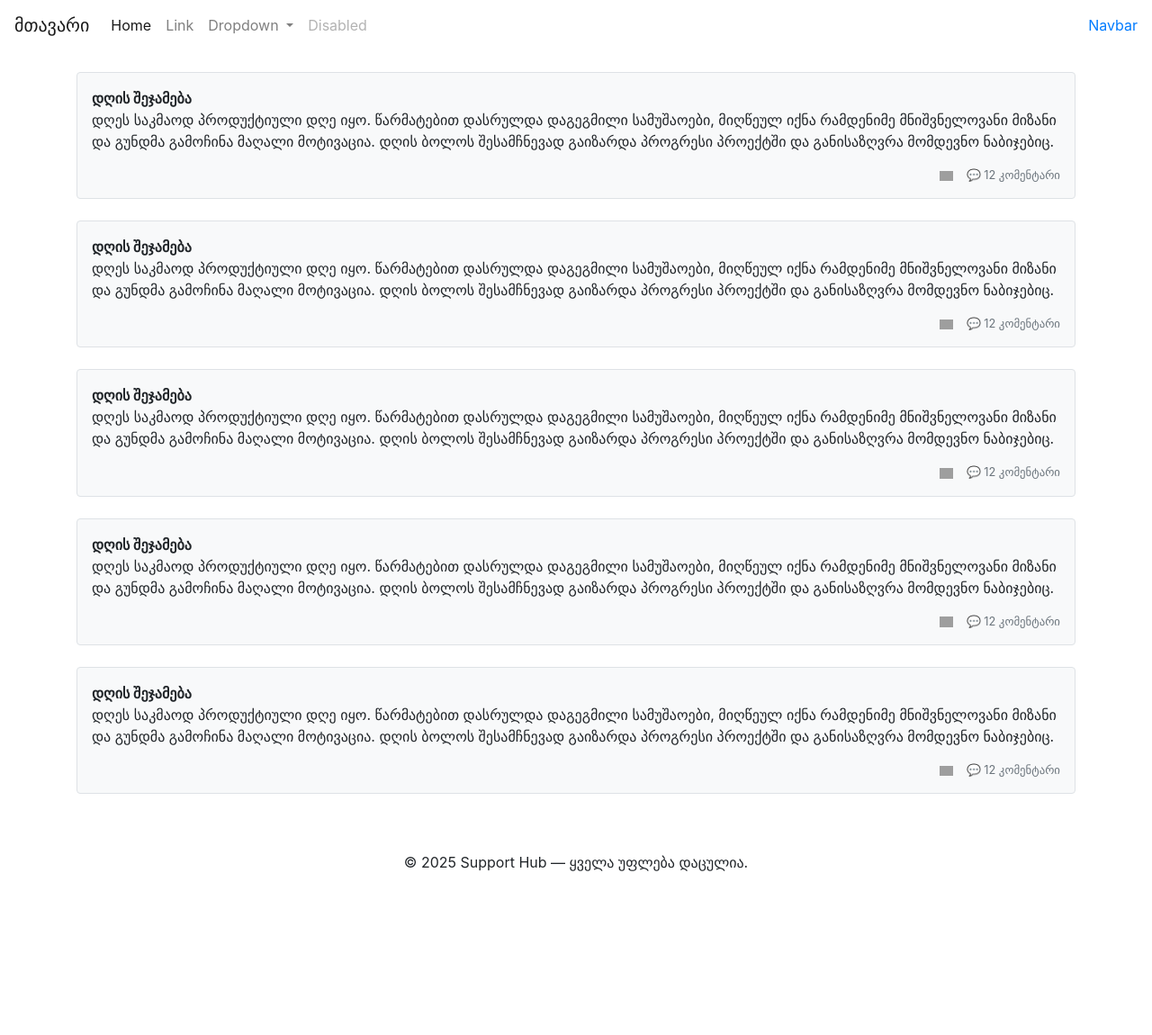
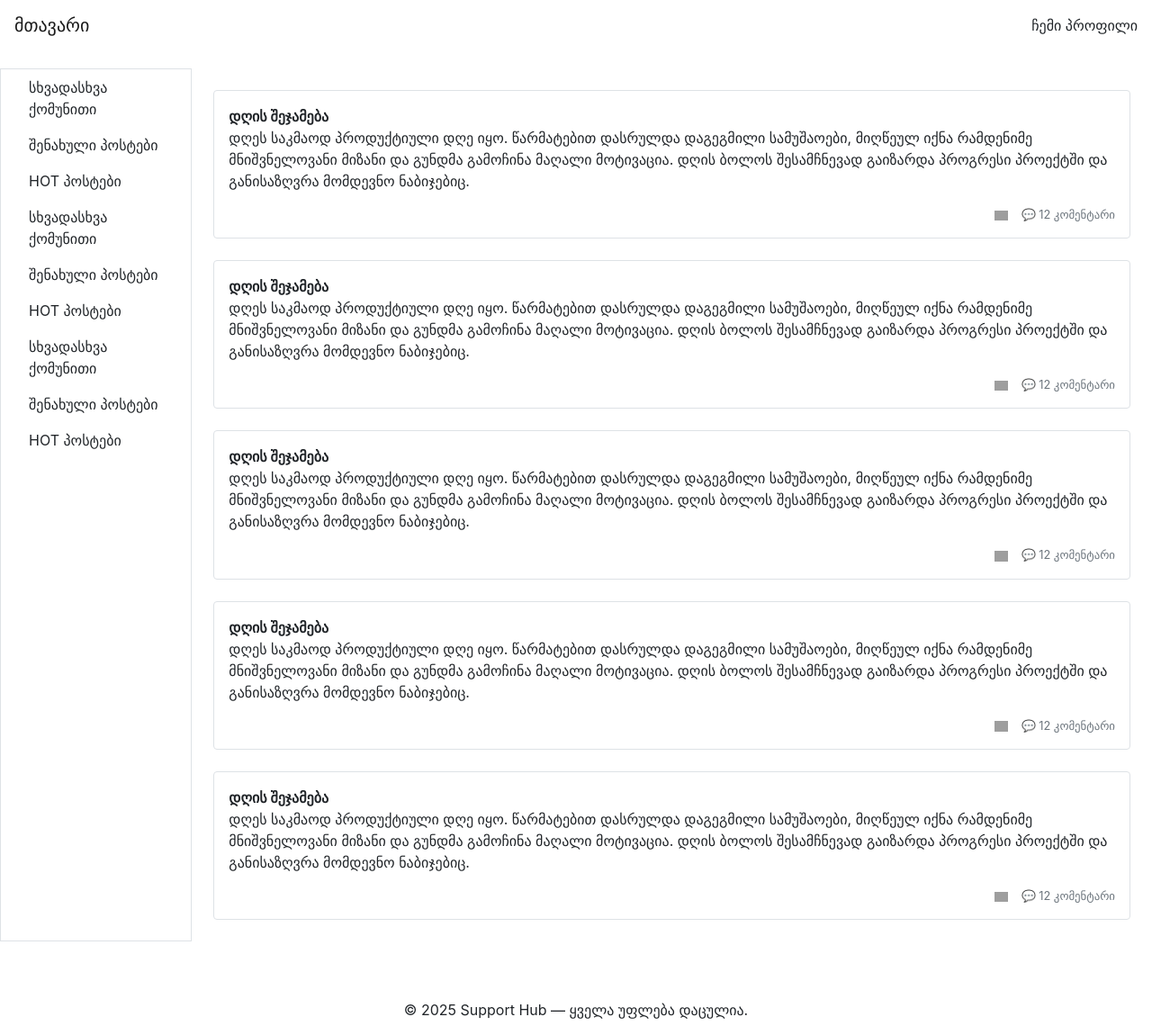
Before and after one commit to ShavdatuashviliSandro/DjangoApp, a Django app: page / in a window 1280 px wide. Shown: the whole page at 90% size. Before the commit the page ends 968 px from the top, so only its background shows below. Run offline with Django 4.2, Linux system fonts and the light colour scheme; grey boxes are pictures that could not be loaded.

Commit message:
Added index page structure

```diff
--- a/support_hub/main/templates/main/index.html
+++ b/support_hub/main/templates/main/index.html
@@ -5,7 +5,7 @@
 {% block content %}
     {% for i in range %}
 
-        <div class="container-xl my-4 px-3 py-3 border rounded bg-light">
+        <div class="container-xl my-4 px-3 py-3 border rounded main-posts">
             <strong class="mb-2">დღის შეჯამება</strong>
             <p class="mb-3">
                 დღეს საკმაოდ პროდუქტიული დღე იყო. წარმატებით დასრულდა დაგეგმილი სამუშაოები, მიღწეულ იქნა
--- a/support_hub/templates/base.html
+++ b/support_hub/templates/base.html
@@ -6,14 +6,42 @@
           integrity="sha384-Vkoo8x4CGsO3+Hhxv8T/Q5PaXtkKtu6ug5TOeNV6gBiFeWPGFN9MuhOf23Q9Ifjh" crossorigin="anonymous">
     <link rel="icon" href="/static/images/hub_logo.jpg" type="image/x-icon"/>
 </head>
+
+<style>
+    a, a:hover, a:focus {
+        color: inherit;
+    }
+
+    .nav-item:hover, .main-posts:hover{
+        background-color: #f8f9fa;
+    }
+</style>
 <body>
 {% include 'partials/header.html' %}
 
-<div class="container mt-4">
-    {% block content %}
+<div class="container-fluid">
+    <div class="row" style="padding-top: 20px">
+        <nav class="col-md-3 col-lg-2 d-none d-md-block sidebar border">
+            <ul class="nav flex-column">
+                <li class="nav-item"><a href="#" class="nav-link">სხვადასხვა ქომუნითი</a></li>
+                <li class="nav-item"><a href="#" class="nav-link">შენახული პოსტები</a></li>
+                <li class="nav-item"><a href="#" class="nav-link">HOT პოსტები</a></li>
+                <li class="nav-item"><a href="#" class="nav-link">სხვადასხვა ქომუნითი</a></li>
+                <li class="nav-item"><a href="#" class="nav-link">შენახული პოსტები</a></li>
+                <li class="nav-item"><a href="#" class="nav-link">HOT პოსტები</a></li>
+                <li class="nav-item"><a href="#" class="nav-link">სხვადასხვა ქომუნითი</a></li>
+                <li class="nav-item"><a href="#" class="nav-link">შენახული პოსტები</a></li>
+                <li class="nav-item"><a href="#" class="nav-link">HOT პოსტები</a></li>
+            </ul>
+        </nav>
 
-    {% endblock %}
+        <main role="main" class="col-md-9 ml-sm-auto col-lg-10 px-4">
+            {% block content %}
+            {% endblock %}
+        </main>
+    </div>
 </div>
+
 
 {% include 'partials/footer.html' %}
 
--- a/support_hub/templates/partials/header.html
+++ b/support_hub/templates/partials/header.html
@@ -1,33 +1,4 @@
-
-<nav class="navbar navbar-expand-lg navbar-light" style="background-color: white">
+<nav class="navbar navbar-light bg-white">
   <a class="navbar-brand" href="/">მთავარი</a>
-  <button class="navbar-toggler" type="button" data-toggle="collapse" data-target="#navbarSupportedContent" aria-controls="navbarSupportedContent" aria-expanded="false" aria-label="Toggle navigation">
-    <span class="navbar-toggler-icon"></span>
-  </button>
-
-  <div class="collapse navbar-collapse" id="navbarSupportedContent">
-    <ul class="navbar-nav mr-auto">
-      <li class="nav-item active">
-        <a class="nav-link" href="#">Home <span class="sr-only">(current)</span></a>
-      </li>
-      <li class="nav-item">
-        <a class="nav-link" href="#">Link</a>
-      </li>
-      <li class="nav-item dropdown">
-        <a class="nav-link dropdown-toggle" href="#" id="navbarDropdown" role="button" data-toggle="dropdown" aria-haspopup="true" aria-expanded="false">
-          Dropdown
-        </a>
-        <div class="dropdown-menu" aria-labelledby="navbarDropdown">
-          <a class="dropdown-item" href="#">Action</a>
-          <a class="dropdown-item" href="#">Another action</a>
-          <div class="dropdown-divider"></div>
-          <a class="dropdown-item" href="#">Something else here</a>
-        </div>
-      </li>
-      <li class="nav-item">
-        <a class="nav-link disabled" href="#">Disabled</a>
-      </li>
-    </ul>
-  <a href="#">Navbar</a>
-  </div>
+  <a href="#" class="ml-auto">ჩემი პროფილი</a>
 </nav>
```
